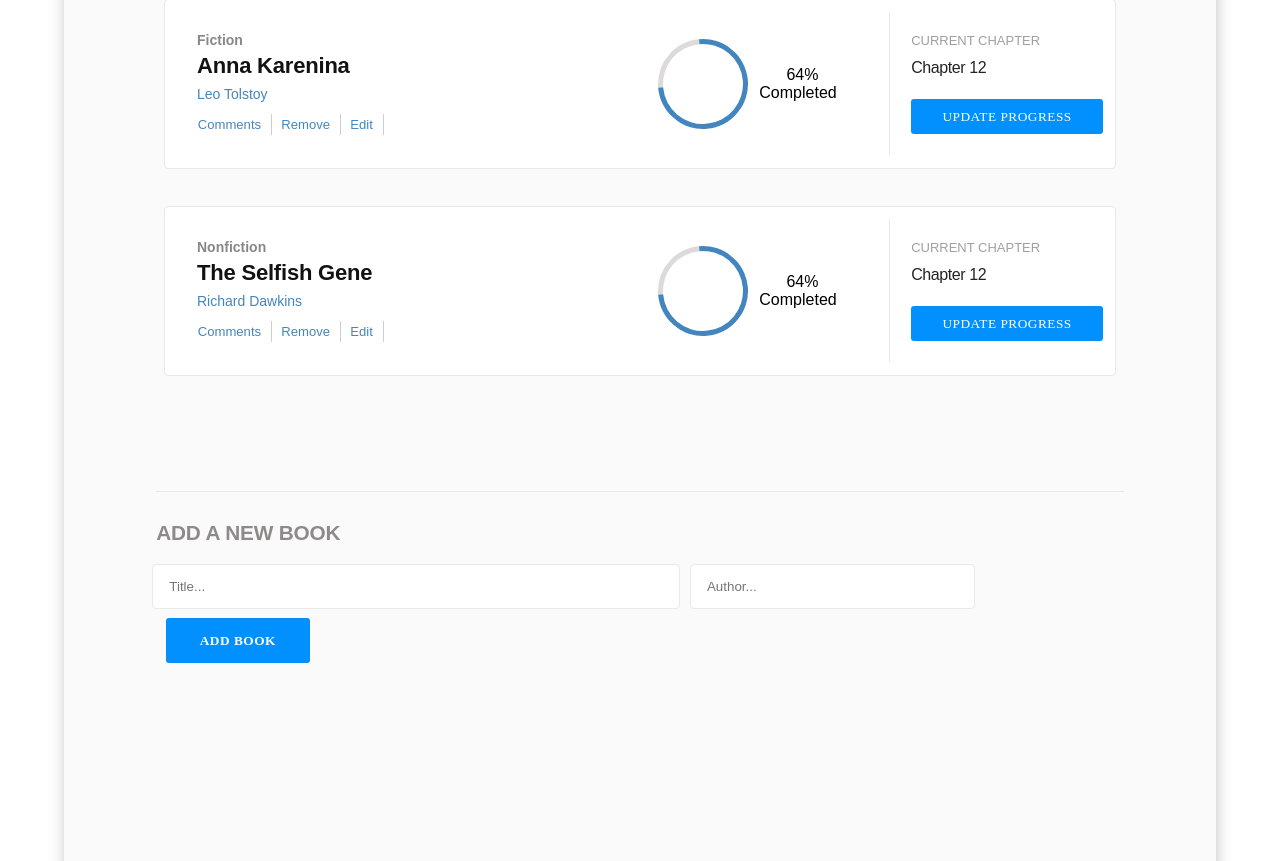
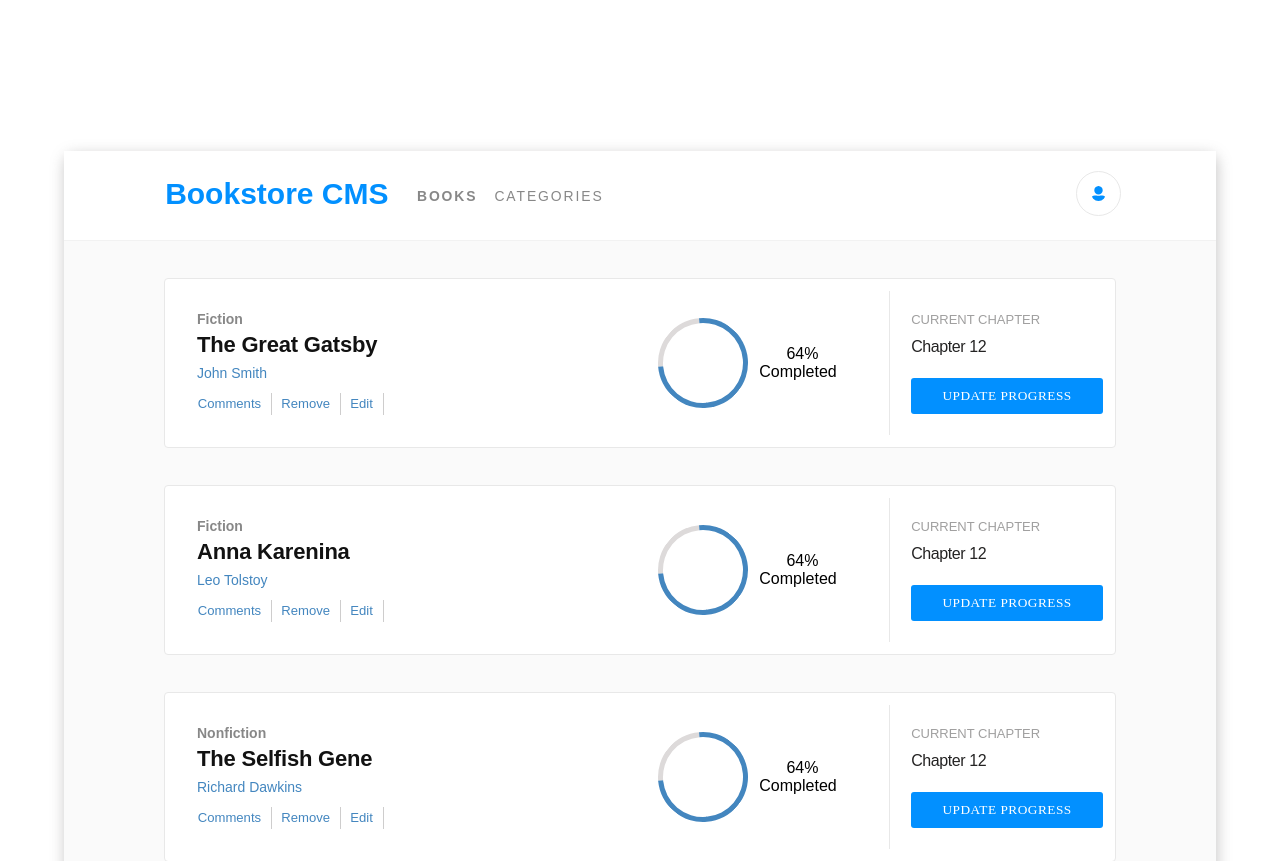
Before and after one commit to Ellyboi/Bookstore, a React (Create React App) app: page / in a window 1280 px wide. Shown: the part 489-1350 px from the top of the page. Built offline with nearby package versions, Linux system fonts and the light colour scheme; no server answers.

Commit message:
Update styling

```diff
--- a/src/App.css
+++ b/src/App.css
@@ -53,7 +53,7 @@
 /* Whole Page Container */
 .booknav-container {
   width: 90%;
-  margin: 12% 5%;
+  margin: 50% 5%;
   flex-direction: column;
   border-radius: calc(0.1 * 100px);
   box-shadow: 1px 4px 14px 1px rgba(120, 118, 118, 0.38);
--- a/src/styles/AddBook.module.css
+++ b/src/styles/AddBook.module.css
@@ -1,8 +1,9 @@
 .formContainer {
-  margin: 10% 8%;
+  margin: 8%;
   align-self: center;
   border-top: solid 1px #e8e8e8;
   height: 20.125rem;
+  margin-top: 25px;
 }
 
 .formTitle {
@@ -20,7 +21,7 @@
 }
 
 .titleInput {
-  width: 33rem;
+  width: 36rem;
   height: 2.813rem;
   margin-left: -0.4%;
   margin-right: 1%;
@@ -31,18 +32,20 @@
 }
 
 .authorInput {
-  width: 17.813rem;
+  width: 18.813rem;
   height: 2.813rem;
   padding: 1rem;
   border-radius: 4px;
   border: solid 1px #e8e8e8;
   background-color: #fff;
+  margin-left: 1%;
 }
 
 .submitBtn {
   border: none;
+  width: 19.813rem;
   letter-spacing: 0.5px;
-  height: 2.813rem;
+  height: 2.7rem;
   color: #fff;
   cursor: pointer;
   width: 9rem;
@@ -51,7 +54,7 @@
   font-family: 'Roboto Slab', serif;
   padding: 12px;
   border-radius: 3px;
-  margin-left: 1%;
+  margin-left: 2%;
   text-transform: uppercase;
   margin-top: 1%;
 }
```
